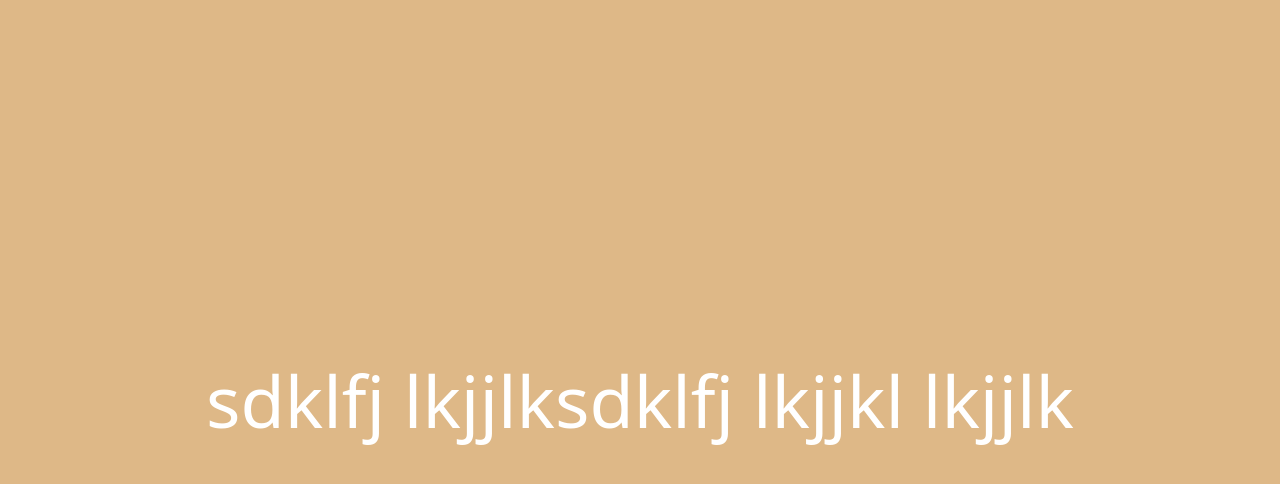
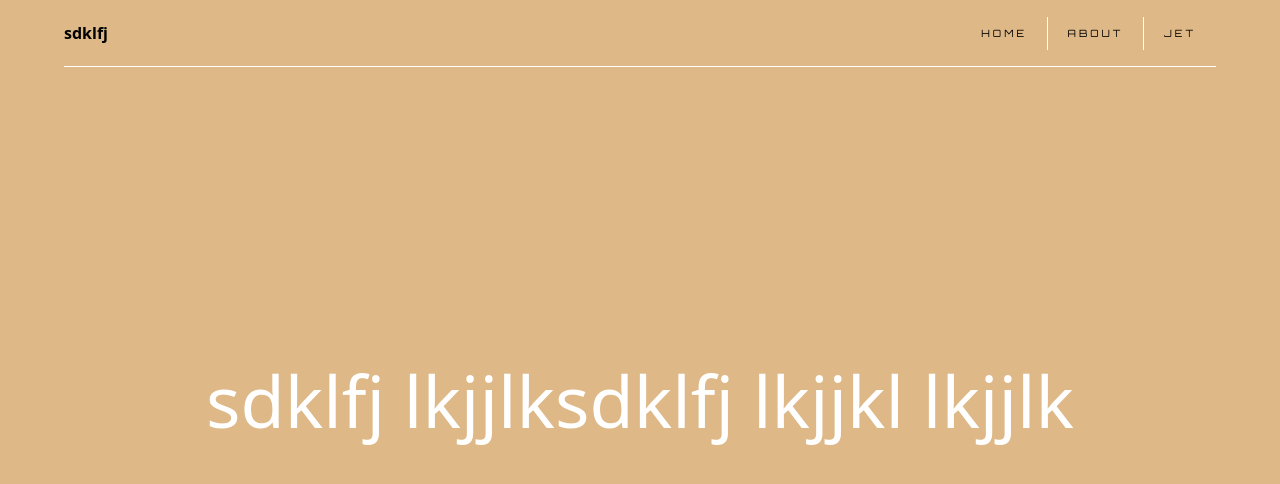
Before and after one commit to chinmayweb3/digitalThinker, a React (Vite) app: page / in a window 1280 px wide. Shown: the top 484 px of the page. Built offline with nearby package versions, Linux system fonts and the light colour scheme; no server answers.

Commit message:
navbar created with a href # tag

```diff
--- a/src/App.jsx
+++ b/src/App.jsx
@@ -1,13 +1,9 @@
-import { useEffect, useState } from "react";
+import { useState } from "react";
 import Preloader from "./components/preloader/preloader";
 import Canva from "./components/canvaPlane/canva";
 import FirstSection from "./components/firstSection/firstSec";
-import { Elastic, gsap } from "gsap";
-import { ScrollTrigger } from "gsap/ScrollTrigger";
 import { ReactLenis } from "@studio-freight/react-lenis";
-import { Power4 } from "gsap";
-
-gsap.registerPlugin(ScrollTrigger);
+import Navbar from "./components/navbar/nav";
 
 function App() {
   const [preloader, setPreloader] = useState(true);
@@ -17,10 +13,15 @@ function App() {
       <ReactLenis root>
         {preloader && <Preloader preloader={preloader} setPreloader={setPreloader} />}
         <main id="main">
+          <Navbar />
           <Canva preloader={preloader} setPreloader={setPreloader} />
           <FirstSection preloader={preloader} setPreloader={setPreloader} />
-          <section className="full-screen flex-center text-white">lksdfjklsdfjkskkj</section>
-          <section className="full-screen flex-center text-white">lksdfjklsdfjkskkj</section>
+          <section id="about" className="full-screen flex-center text-white">
+            lksdfjklsdfjkskkj
+          </section>
+          <section id="jet" className="full-screen flex-center text-white ">
+            lksdfjklsdfjkskkj
+          </section>
         </main>
       </ReactLenis>
     </>
--- a/src/components/firstSection/firstSec.tsx
+++ b/src/components/firstSection/firstSec.tsx
@@ -2,7 +2,7 @@ import React from "react";
 
 const FirstSection = ({ preloader, setPreloader }) => {
   return (
-    <section className="full-screen flex-center text-white text-[72px]">
+    <section id="home" className="full-screen flex-center text-white text-[72px]">
       <h2 className="z-[19]">sdklfj lkjjlk</h2>
       <h2 className="z-[19]">sdklfj lkjjkl lkjjlk</h2>
     </section>
--- /dev/null
+++ b/src/components/navbar/nav.jsx
@@ -0,0 +1,27 @@
+import React from "react";
+
+const Navbar = () => {
+  return (
+    <nav className="fixed top-0 left-0 w-full z-[21]">
+      <div className="mx-auto w-[90%] h-[66px] flex justify-between items-center">
+        <h1 className="font-black ">sdklfj</h1>
+        <div className="flex h-full font-orbitron tracking-[50px] text-[10px]">
+          <a href="#home" className="navbar-cta">
+            HOME
+          </a>
+          <div className="h-[50%] my-auto w-[0.5px] bg-white" />
+          <a href="#about" className="navbar-cta">
+            ABOUT
+          </a>
+          <div className="h-[50%] my-auto w-[0.5px] bg-white" />
+          <a href="#jet" className="navbar-cta">
+            JET
+          </a>
+        </div>
+      </div>
+      <div className="mx-auto w-[90%] h-[0.5px] bg-white " />
+    </nav>
+  );
+};
+
+export default Navbar;
--- a/src/components/preloader/preloader.jsx
+++ b/src/components/preloader/preloader.jsx
@@ -73,9 +73,10 @@ const Preloader = ({ preloader, setPreloader }) => {
         initial="hidden"
         animate="visible"
         transition={{ delay: 0.3, duration: 1 }}
-        className="h-[300px]"
+        className="h-[300px] font-orbitron text-center"
       >
-        <h2 className="font-serif text-[72px] text-offBlack ">The MF 22 RAFTER</h2>
+        <h2 className="text-[64px] tracking-[5px] font-semibold text-offBlack uppercase ">The Fighter Jet - SUKHOI</h2>
+        <p className="text-[18px] tracking-[10px] uppercase">Sukhoi Su-57 Felon is a Russian-made</p>
       </motion.div>
       <div
         style={{ transform: "translateY(60%)" }}
--- a/src/index.css
+++ b/src/index.css
@@ -1,3 +1,5 @@
+@import url("https://fonts.googleapis.com/css2?family=Orbitron:wght@400;500;600;700&display=swap");
+
 @tailwind base;
 @tailwind components;
 @tailwind utilities;
@@ -7,6 +9,7 @@ body {
   margin: 0;
   padding: 0;
   box-sizing: border-box;
+  /* scroll-behavior: smooth; */
 }
 body {
   overflow: hidden;
@@ -16,7 +19,7 @@ main {
   box-sizing: border-box;
   scroll-snap-type: y mandatory;
   background-color: #deb887;
-  transition: 2s background-color;
+  transition: 2s all;
 }
 
 section {
@@ -41,4 +44,7 @@ section {
   .flex-center {
     @apply flex justify-center items-center;
   }
+  .navbar-cta {
+    @apply h-full grid place-content-center text-center  px-[20px] hover:bg-white/25 duration-200 tracking-[3px] font-normal;
+  }
 }
--- a/tailwind.config.js
+++ b/tailwind.config.js
@@ -2,6 +2,9 @@
 export default {
   content: ["./index.html", "./src/**/*.{js,ts,jsx,tsx}"],
   theme: {
+    fontFamily: {
+      orbitron: ["Orbitron", "sans-serif"],
+    },
     extend: {
       backgroundColor: {
         offBlack: "#080808",
```
